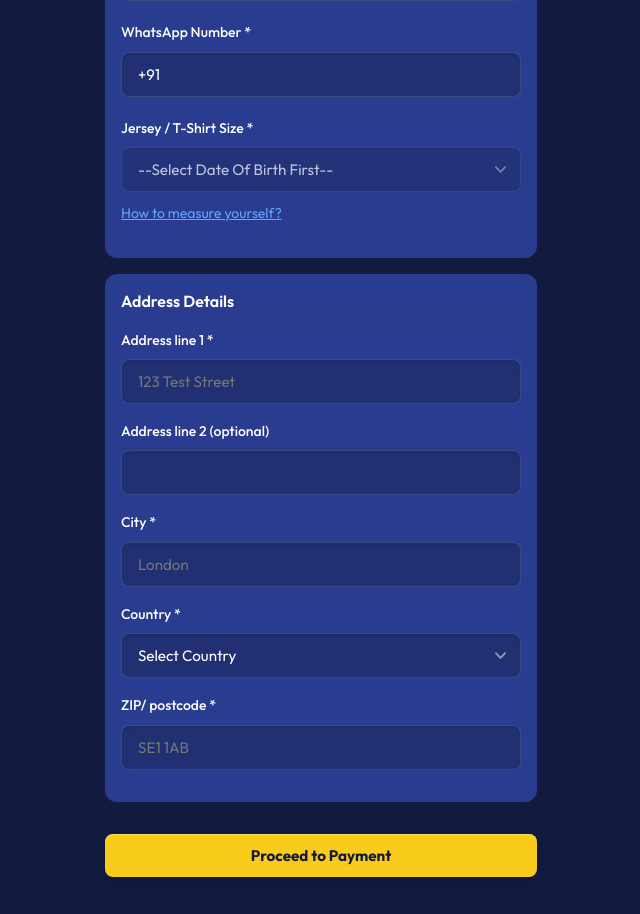
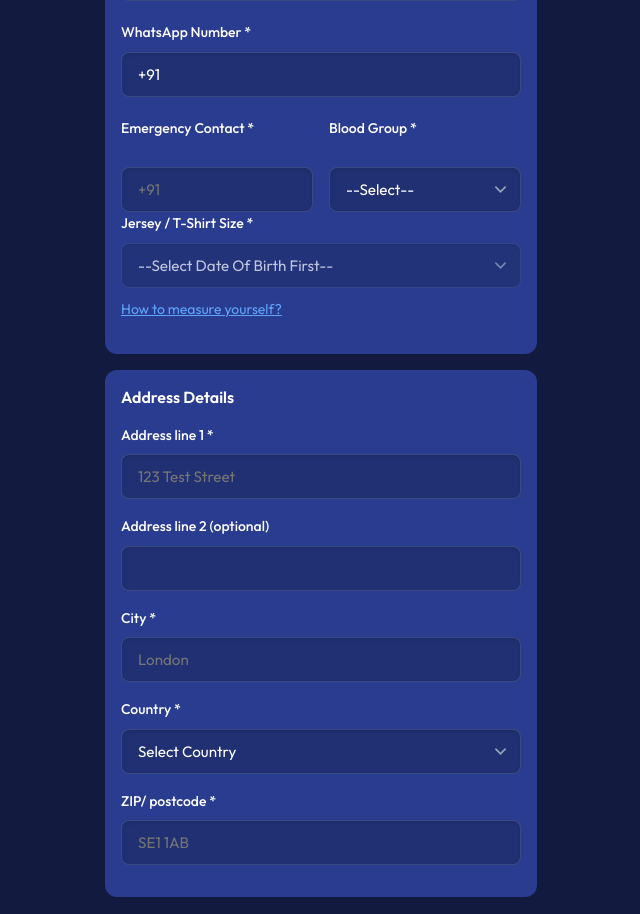
Before and after one commit to Kundan-23/gicl, a React (Vite) app: page /onboarding/step2 in a window 1280 px wide. Shown: the part 1084-1998 px from the top of the page, without its empty margins (319-959 px from the left). Built offline with nearby package versions, Linux system fonts and the light colour scheme.

Commit message:
Add emergency contact and blood group to personal info form

```diff
--- a/src/pages/PlayerOnboarding/Step2_BasicRegistration.jsx
+++ b/src/pages/PlayerOnboarding/Step2_BasicRegistration.jsx
@@ -271,6 +271,43 @@ const Step2_BasicRegistration = () => {
             )}
           />
 
+          <div style={{ display: 'grid', gridTemplateColumns: '1fr 1fr', gap: '1rem' }}>
+            <Controller
+              name="emergencyContact"
+              control={control}
+              rules={{ required: 'Required' }}
+              render={({ field }) => (
+                <div className="form-group">
+                  <label className="form-label">Emergency Contact *</label>
+                  <input {...field} className="form-input" placeholder="+91" />
+                  {errors.emergencyContact && <span className="form-error">{errors.emergencyContact.message}</span>}
+                </div>
+              )}
+            />
+            <Controller
+              name="bloodGroup"
+              control={control}
+              rules={{ required: 'Required' }}
+              render={({ field }) => (
+                <div className="form-group">
+                  <label className="form-label">Blood Group *</label>
+                  <select {...field} className="form-input">
+                    <option value="">--Select--</option>
+                    <option value="A+">A+</option>
+                    <option value="A-">A-</option>
+                    <option value="B+">B+</option>
+                    <option value="B-">B-</option>
+                    <option value="O+">O+</option>
+                    <option value="O-">O-</option>
+                    <option value="AB+">AB+</option>
+                    <option value="AB-">AB-</option>
+                  </select>
+                  {errors.bloodGroup && <span className="form-error">{errors.bloodGroup.message}</span>}
+                </div>
+              )}
+            />
+          </div>
+
           <Controller
             name="jerseySize"
             control={control}
--- a/src/store/useFormStore.js
+++ b/src/store/useFormStore.js
@@ -14,6 +14,11 @@ export const useFormStore = create(
         firstName: '',
         lastName: '',
         dob: '',
+        gender: '',
+        whatsappNumber: '',
+        emergencyContact: '',
+        bloodGroup: '',
+        parentName: '',
         email: '',
         whatsapp: '+91',
         jerseySize: '',
@@ -25,7 +30,6 @@ export const useFormStore = create(
         instagramLink: '',
         instagramApproved: false,
         acceptedTerms: false,
-        gender: '', // Male, Female, Other
         giclId: '', // Auto-generated
       },
       updateBasicInfo: (data) => set((state) => ({ basicInfo: { ...state.basicInfo, ...data } })),
@@ -113,6 +117,10 @@ export const useFormStore = create(
           instagramApproved: false,
           acceptedTerms: false,
           gender: '',
+          whatsappNumber: '',
+          emergencyContact: '',
+          bloodGroup: '',
+          parentName: '',
           giclId: '',
         },
         playerProfile: {
@@ -123,7 +131,7 @@ export const useFormStore = create(
     }),
     {
       name: 'gicl-registration-storage',
-      version: 4, // Incremented to clear old cached defaults
+      version: 5, // Incremented to clear old cached defaults
     }
   )
 );
```
